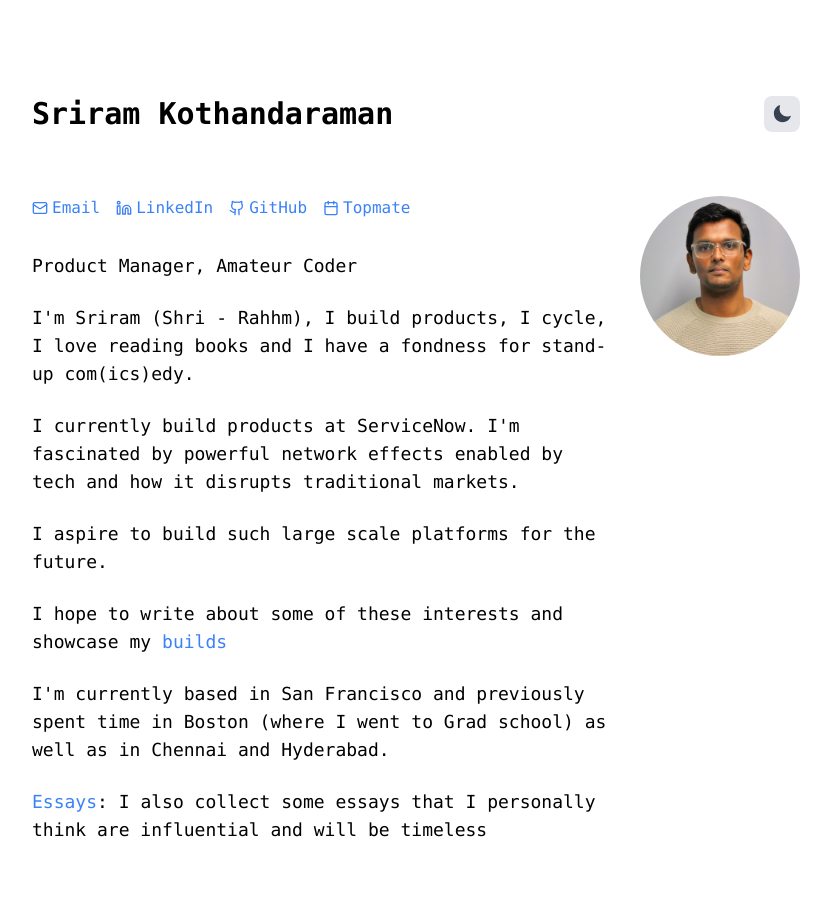
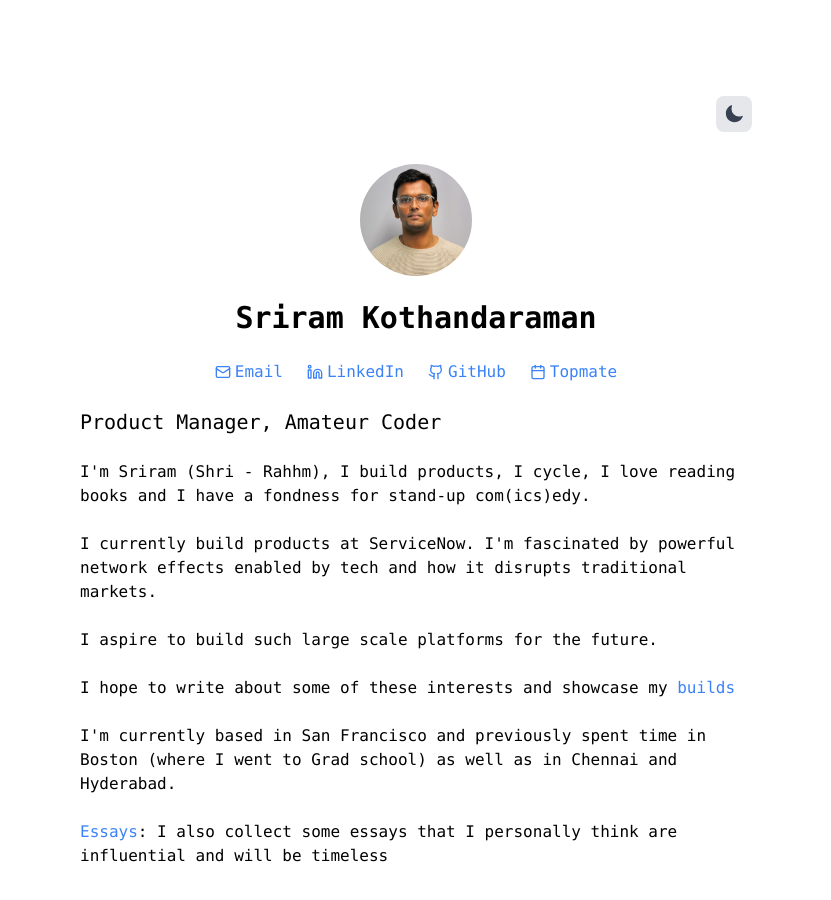
Before and after one commit to sriramkj07/Personalwebsite, a Next.js app: page / in a window 1280 px wide. Shown: the top 900 px of the page, without its empty margins (224-1055 px from the left). Built offline with nearby package versions, Linux system fonts and the light colour scheme.

Commit message:
Update layout to match requested design with centered photo and name

```diff
--- a/app/page.tsx
+++ b/app/page.tsx
@@ -6,39 +6,32 @@ import { Mail, Github, Linkedin, Calendar } from 'lucide-react'
 export default function Home() {
   return (
     <main className="min-h-screen bg-white dark:bg-gray-950 text-black dark:text-white p-4 md:p-16 lg:p-24 font-mono flex justify-center">
-      <div className="w-full max-w-3xl">
-        <div className="flex justify-between items-center mb-16">
-          <h1 className="text-3xl font-bold">Sriram Kothandaraman</h1>
+      <div className="w-full max-w-2xl">
+        {/* Header with Theme Switcher */}
+        <div className="flex justify-end mb-8">
           <ThemeSwitcher />
         </div>
 
-        <div className="relative">
-          {/* Profile Image - Absolute positioned */}
-          <div className="hidden md:block absolute right-0 top-0 w-40 h-40 rounded-full overflow-hidden">
+        {/* Profile Section */}
+        <div className="space-y-6">
+          {/* Profile Image */}
+          <div className="w-28 h-28 rounded-full overflow-hidden mx-auto mb-4">
             <Image
               src="/Sriram.jpeg"
               alt="Profile picture"
-              width={160}
-              height={160}
+              width={112}
+              height={112}
               className="object-cover"
             />
           </div>
 
-          {/* Mobile Profile Image */}
-          <div className="md:hidden w-32 h-32 rounded-full overflow-hidden mb-8">
-            <Image
-              src="/Sriram.jpeg"
-              alt="Profile picture"
-              width={128}
-              height={128}
-              className="object-cover"
-            />
-          </div>
+          {/* Name */}
+          <h1 className="text-3xl font-bold text-center mb-6">
+            Sriram Kothandaraman
+          </h1>
 
-          {/* Content with right margin for image */}
-          <div className="md:mr-48">
           {/* Social Links */}
-            <div className="flex gap-4 mb-8">
+          <div className="flex gap-6 justify-center">
             <a href="mailto:sriramkj07@gmail.com" className="text-blue-500 hover:text-blue-600 flex items-center gap-1">
               <Mail className="w-4 h-4" />
               <span>Email</span>
@@ -58,8 +51,8 @@ export default function Home() {
           </div>
 
           {/* Bio Section */}
-            <div className="space-y-6 text-lg">
-              <h2 className="font-medium">Product Manager, Amateur Coder</h2>
+          <div className="space-y-6 mt-8">
+            <h2 className="text-xl">Product Manager, Amateur Coder</h2>
 
             <p>
               I'm Sriram (Shri - Rahhm), I build products, I cycle, I love reading books and I have a fondness for stand-up com(ics)edy.
@@ -87,7 +80,6 @@ export default function Home() {
           </div>
         </div>
       </div>
-      </div>
     </main>
   )
 }
```
Lines whose indentation alone changed are shown as unchanged.
